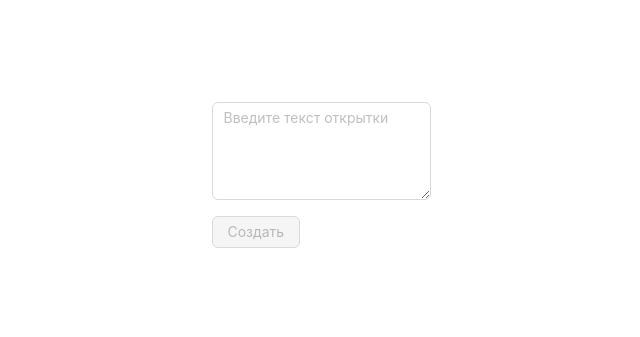
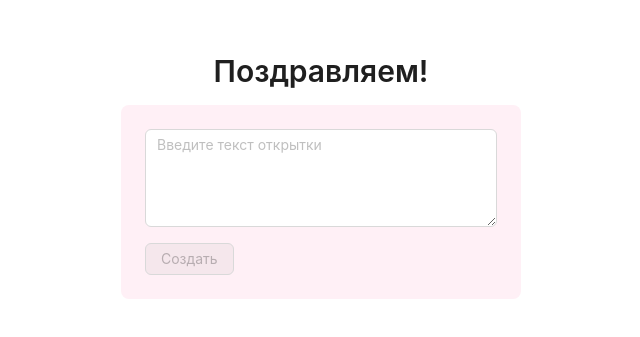
Before and after one commit to vinneyto/m8, a React (Vite) app: page / in a window 1280 px wide. Shown: the part 225-562 px from the top of the page, without its empty margins (319-959 px from the left). Built offline with nearby package versions, Linux system fonts and the light colour scheme.

Commit message:
style pages with css modules

```diff
--- /dev/null
+++ b/src/pages/CardEditorPage.module.css
@@ -0,0 +1,20 @@
+.container {
+  height: 100%;
+  display: flex;
+  flex-direction: column;
+  align-items: center;
+  justify-content: center;
+}
+
+.title {
+  color: #c085b4;
+  margin-bottom: 16px;
+  text-align: center;
+}
+
+.form {
+  width: 400px;
+  padding: 24px;
+  background-color: #fff0f6;
+  border-radius: 8px;
+}
--- a/src/pages/CardEditorPage.tsx
+++ b/src/pages/CardEditorPage.tsx
@@ -1,12 +1,16 @@
 import { CardEditor } from "../components/CardEditor";
-import { Row, Col } from "antd";
+import { Typography } from "antd";
+import styles from "./CardEditorPage.module.css";
 
 export default function CardEditorPage() {
   return (
-    <Row justify="center" align="middle" style={{ height: "100%" }}>
-      <Col>
+    <div className={styles.container}>
+      <Typography.Title level={2} className={styles.title}>
+        Поздравляем!
+      </Typography.Title>
+      <div className={styles.form}>
         <CardEditor />
-      </Col>
-    </Row>
+      </div>
+    </div>
   );
 }
--- /dev/null
+++ b/src/pages/CardScenePage.module.css
@@ -0,0 +1,5 @@
+.page {
+  width: 100%;
+  height: 100%;
+  background: linear-gradient(135deg, #ffeef8, #e6f0ff);
+}
--- a/src/pages/CardScenePage.tsx
+++ b/src/pages/CardScenePage.tsx
@@ -1,10 +1,15 @@
 import { useParams } from "react-router-dom";
 import { CardScene } from "../components/CardScene";
 import { decodeBase64, encodeBase64 } from "../util";
+import styles from "./CardScenePage.module.css";
 
 export default function CardScenePage() {
   const { id } = useParams();
   const cardId = id ?? encodeBase64("Милые девушки, поздравляю с 8-м марта!");
   const text = decodeBase64(cardId);
-  return <CardScene text={text} />;
+  return (
+    <div className={styles.page}>
+      <CardScene text={text} />
+    </div>
+  );
 }
--- /dev/null
+++ b/src/pages/index.ts
@@ -0,0 +1,2 @@
+export { default as CardEditorPage } from "./CardEditorPage";
+export { default as CardScenePage } from "./CardScenePage";
```
